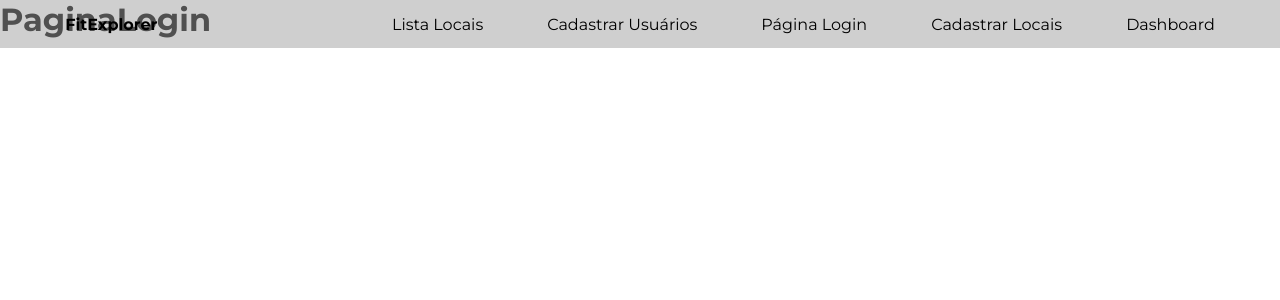
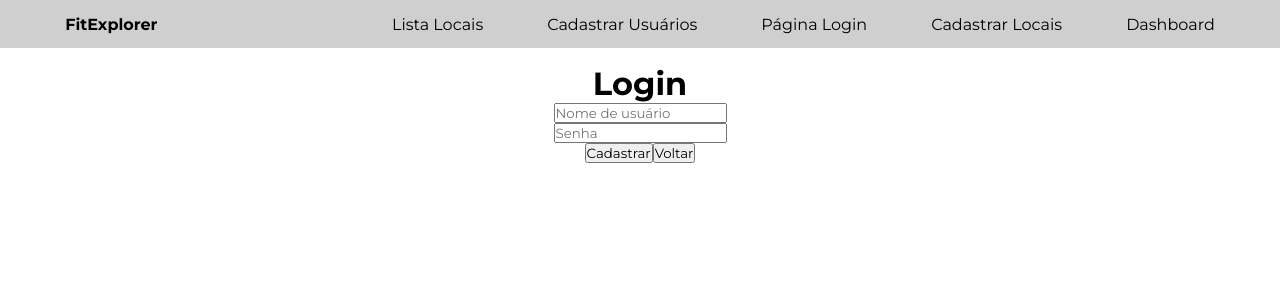
Before and after one commit to TThaz/FitExplorer, a React (Vite) app: page /user-login in a window 1280 px wide. Shown: the top 300 px of the page. Built offline with nearby package versions, Linux system fonts and the light colour scheme.

Commit message:
criação dos dados de login

```diff
--- a/src/pages/PaginaLogin/PaginaLogin.jsx
+++ b/src/pages/PaginaLogin/PaginaLogin.jsx
@@ -1,8 +1,24 @@
 import styles from "./styles.module.css"
+import { Link } from "react-router-dom"
 
 function PaginaLogin() {
     return (
-        <h1 className={styles.header}>PaginaLogin</h1>
+        <div className="container">
+            <h1 className={styles.header}>Login</h1>
+
+            <div>
+                <label htmlFor="username"></label>
+                <input type="text" name="username" placeholder="Nome de usuário" />
+            </div>
+            <div>
+                <label htmlFor="password"></label>
+                <input type="password" name="password" placeholder="Senha" />
+            </div>
+            <div>
+                <button>Cadastrar</button>
+                <Link to="/dashboard"><button>Voltar</button></Link>
+            </div>
+        </div>
     )
 }
 
```
